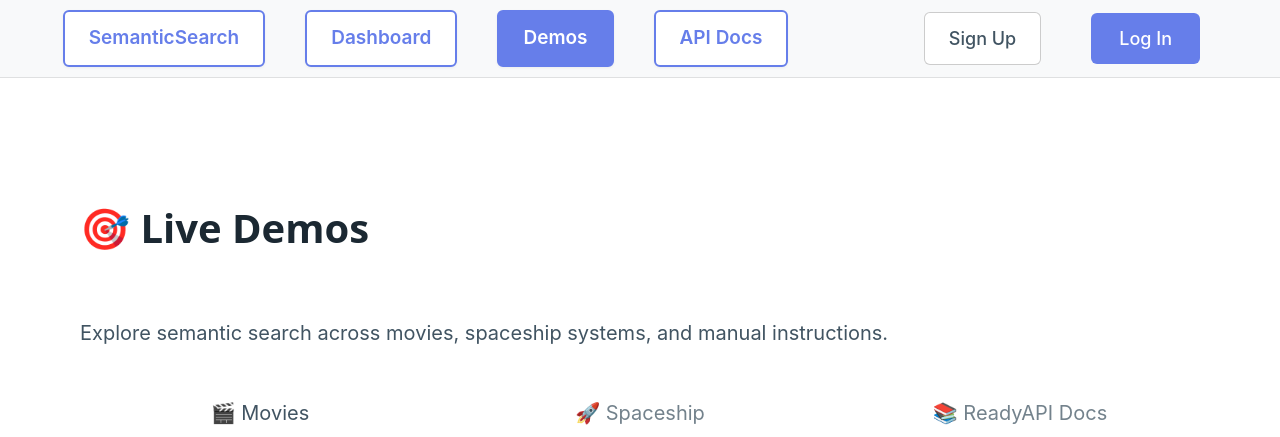
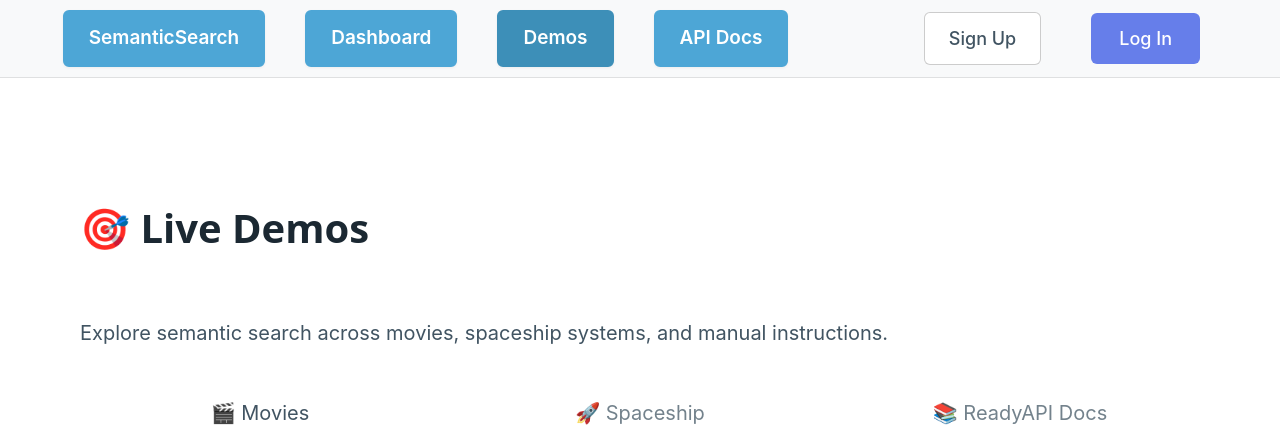
Before and after one commit to Esteban0007/AI_API, a FastAPI app: page /demos in a window 1280 px wide. Shown: the top 437 px of the page. Run offline with FastAPI, Linux system fonts and the light colour scheme.

Commit message:
Cambiar color del navbar a #4da6d6 (azul Try Demo)

```diff
--- a/app/templates/base.html
+++ b/app/templates/base.html
@@ -134,11 +134,11 @@
         justify-content: center !important;
       }
       .nav-menu a {
-        color: #667eea !important;
+        color: white !important;
         padding: 0.6rem 1.2rem !important;
-        border: 2px solid #667eea !important;
+        border: 2px solid #4da6d6 !important;
         border-radius: 6px !important;
-        background: white !important;
+        background: #4da6d6 !important;
         transition: all 0.3s ease !important;
         display: inline-block !important;
         font-weight: 600 !important;
@@ -147,16 +147,16 @@
       }
       .nav-menu a:hover {
         opacity: 1 !important;
-        background-color: #667eea !important;
+        background-color: #3d8fb8 !important;
         color: white !important;
-        border-color: #667eea !important;
+        border-color: #3d8fb8 !important;
         transform: translateY(-2px) !important;
-        box-shadow: 0 4px 12px rgba(102, 126, 234, 0.3) !important;
+        box-shadow: 0 4px 12px rgba(77, 166, 214, 0.3) !important;
       }
       .nav-menu a.active {
-        background-color: #667eea !important;
+        background-color: #3d8fb8 !important;
         color: white !important;
-        border-color: #667eea !important;
+        border-color: #3d8fb8 !important;
       }
       @media (max-width: 768px) {
         nav {
```
